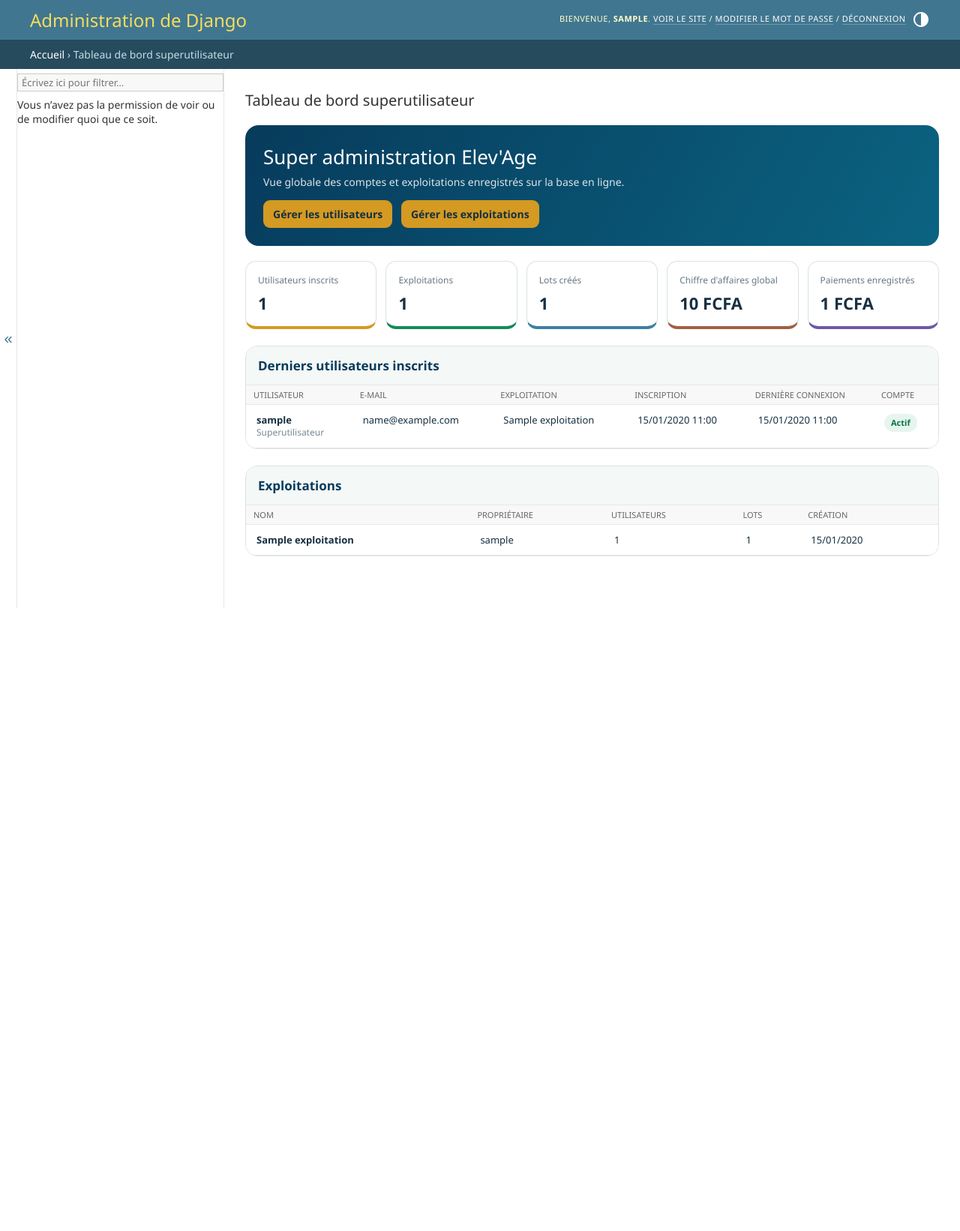
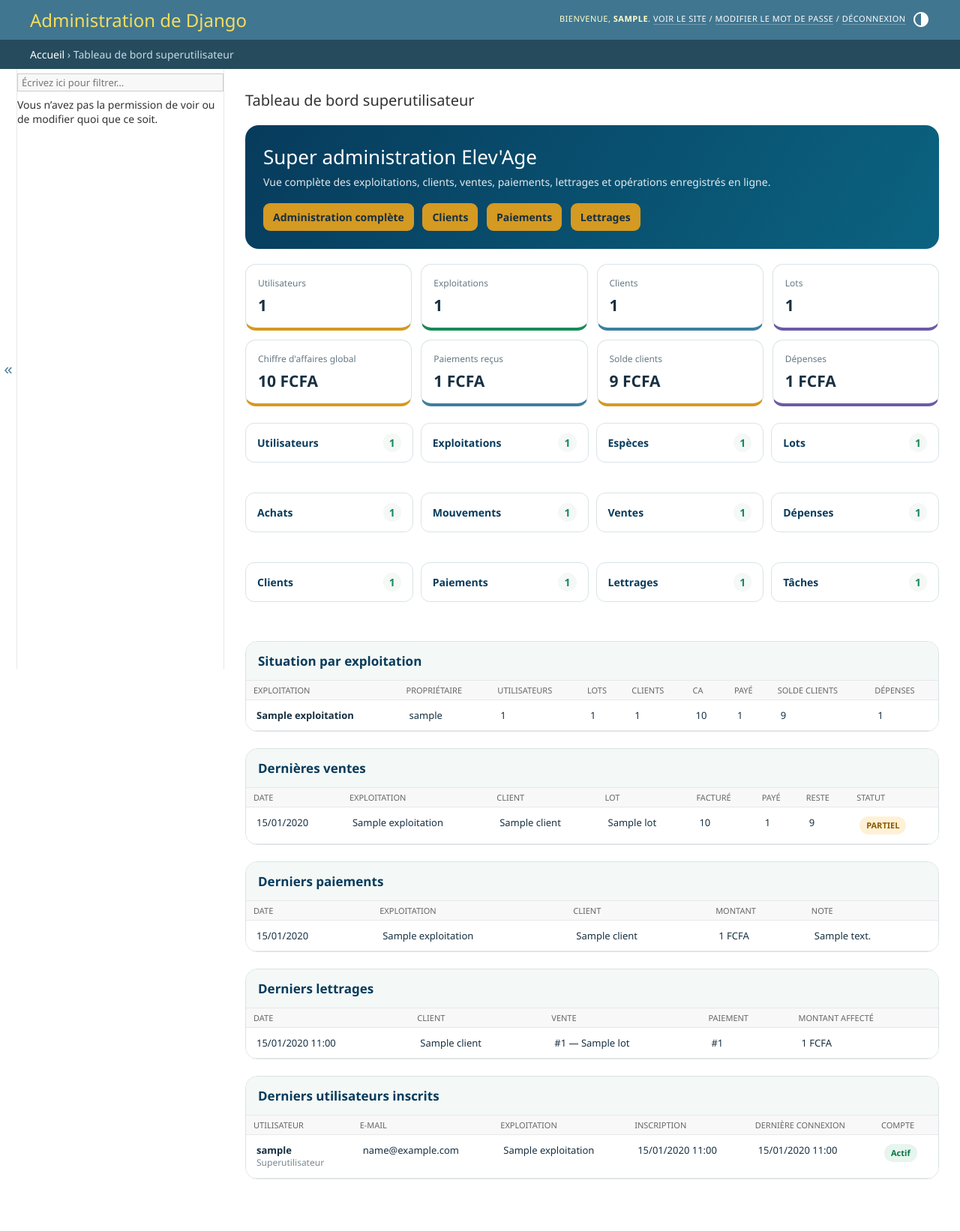
Before and after one commit to myarilove1881989-maker/backend-elevage, a Django app: page /admin/super-dashboard/ in a window 1280 px wide. Shown: the whole page at 75% size. Before the commit the page ends 811 px from the top, so only its background shows below. Run offline with Django 5.2, Linux system fonts and the light colour scheme; a user stored in the database is signed in; tables that the repository leaves empty hold one stand-in row (values such as "Sample post").

Commit message:
Afficher tous les modules sur le tableau superutilisateur

```diff
--- a/core/templates/admin/superadmin_dashboard.html
+++ b/core/templates/admin/superadmin_dashboard.html
@@ -3,82 +3,78 @@
 {% block extrastyle %}
 {{ block.super }}
 <style>
-  :root { --navy:#073b5c; --green:#178a5a; --gold:#d49a22; --ink:#173042; --line:#d9e3e7; --soft:#f4f8f6; }
-  #content { padding:28px; }
-  .hero { background:linear-gradient(120deg,var(--navy),#0b6381); color:white; padding:24px; border-radius:18px; margin-bottom:20px; }
-  .hero h1 { color:white; margin:0 0 6px; font-size:26px; }
-  .hero p { margin:0; opacity:.85; }
-  .metrics { display:grid; grid-template-columns:repeat(5,minmax(150px,1fr)); gap:12px; margin-bottom:22px; }
-  .metric { background:white; border:1px solid var(--line); border-radius:14px; padding:16px; border-bottom:4px solid var(--gold); }
-  .metric:nth-child(2) { border-bottom-color:var(--green); }
-  .metric:nth-child(3) { border-bottom-color:#3d7fa1; }
-  .metric:nth-child(4) { border-bottom-color:#a35f42; }
-  .metric:nth-child(5) { border-bottom-color:#6c5aa7; }
-  .metric span { display:block; color:#667985; font-size:12px; margin-bottom:7px; }
-  .metric strong { color:var(--ink); font-size:22px; }
-  .panel { background:white; border:1px solid var(--line); border-radius:16px; overflow:hidden; margin-bottom:22px; }
-  .panel h2 { background:var(--soft); color:var(--navy); padding:14px 16px; margin:0; font-size:17px; }
-  .table-wrap { overflow-x:auto; }
-  table { width:100%; border-collapse:collapse; }
-  th { background:#f8fafb; color:#60727e; font-size:12px; text-align:left; padding:11px 14px; }
-  td { padding:12px 14px; border-top:1px solid #edf1f3; color:var(--ink); }
-  .badge { display:inline-block; border-radius:99px; padding:4px 9px; font-size:11px; font-weight:700; }
-  .yes { background:#e6f5ee; color:#087344; }
-  .no { background:#f4f4f4; color:#68747c; }
-  .muted { color:#788993; font-size:12px; }
-  .actions { margin-top:14px; }
-  .actions a { display:inline-block; background:var(--gold); color:#172f3f !important; padding:9px 13px; border-radius:9px; font-weight:700; margin-right:8px; }
-  @media(max-width:1000px){ .metrics{grid-template-columns:repeat(2,1fr)} }
-  @media(max-width:600px){ #content{padding:14px}.metrics{grid-template-columns:1fr} }
+:root{--navy:#073b5c;--green:#178a5a;--gold:#d49a22;--ink:#173042;--line:#d9e3e7;--soft:#f4f8f6;--danger:#ad3d3d}
+#content{padding:28px}.hero{background:linear-gradient(120deg,var(--navy),#0b6381);color:#fff;padding:24px;border-radius:18px;margin-bottom:20px}
+.hero h1{color:#fff;margin:0 0 6px;font-size:26px}.hero p{margin:0;opacity:.88}
+.metrics{display:grid;grid-template-columns:repeat(4,minmax(170px,1fr));gap:12px;margin-bottom:22px}
+.metric{background:#fff;border:1px solid var(--line);border-radius:14px;padding:16px;border-bottom:4px solid var(--gold)}
+.metric:nth-child(2n){border-bottom-color:var(--green)}.metric:nth-child(3n){border-bottom-color:#3d7fa1}.metric:nth-child(4n){border-bottom-color:#6c5aa7}
+.metric span{display:block;color:#667985;font-size:12px;margin-bottom:7px}.metric strong{color:var(--ink);font-size:21px}
+.modules{display:grid;grid-template-columns:repeat(4,minmax(150px,1fr));gap:10px;margin-bottom:22px}
+.module{display:flex;justify-content:space-between;align-items:center;background:#fff;border:1px solid var(--line);border-radius:12px;padding:13px 15px;color:var(--navy)!important;font-weight:700}
+.module b{background:var(--soft);border-radius:99px;padding:3px 8px;color:var(--green)}
+.panel{background:#fff;border:1px solid var(--line);border-radius:16px;overflow:hidden;margin-bottom:22px}.panel h2{background:var(--soft);color:var(--navy);padding:14px 16px;margin:0;font-size:17px}
+.table-wrap{overflow-x:auto}table{width:100%;border-collapse:collapse}th{background:#f8fafb;color:#60727e;font-size:12px;text-align:left;padding:11px 14px;white-space:nowrap}td{padding:12px 14px;border-top:1px solid #edf1f3;color:var(--ink);white-space:nowrap}
+.badge{display:inline-block;border-radius:99px;padding:4px 9px;font-size:11px;font-weight:700}.yes{background:#e6f5ee;color:#087344}.no{background:#f4f4f4;color:#68747c}.warning{background:#fff1d6;color:#8a5b00}.danger{background:#fde9e9;color:var(--danger)}.muted{color:#788993;font-size:12px}
+.actions{margin-top:14px}.actions a{display:inline-block;background:var(--gold);color:#172f3f!important;padding:9px 13px;border-radius:9px;font-weight:700;margin:4px 8px 0 0}
+@media(max-width:1050px){.metrics,.modules{grid-template-columns:repeat(2,1fr)}}@media(max-width:600px){#content{padding:14px}.metrics,.modules{grid-template-columns:1fr}}
 </style>
 {% endblock %}
 
 {% block content %}
 <div class="hero">
   <h1>Super administration Elev'Age</h1>
-  <p>Vue globale des comptes et exploitations enregistrés sur la base en ligne.</p>
+  <p>Vue complète des exploitations, clients, ventes, paiements, lettrages et opérations enregistrés en ligne.</p>
   <div class="actions">
-    <a href="{% url 'admin:core_user_changelist' %}">Gérer les utilisateurs</a>
-    <a href="{% url 'admin:core_exploitation_changelist' %}">Gérer les exploitations</a>
+    <a href="{% url 'admin:index' %}">Administration complète</a>
+    <a href="{% url 'admin:core_client_changelist' %}">Clients</a>
+    <a href="{% url 'admin:core_payment_changelist' %}">Paiements</a>
+    <a href="{% url 'admin:core_lettrage_changelist' %}">Lettrages</a>
   </div>
 </div>
 
 <section class="metrics">
-  <div class="metric"><span>Utilisateurs inscrits</span><strong>{{ total_users }}</strong></div>
+  <div class="metric"><span>Utilisateurs</span><strong>{{ total_users }}</strong></div>
   <div class="metric"><span>Exploitations</span><strong>{{ total_exploitations }}</strong></div>
-  <div class="metric"><span>Lots créés</span><strong>{{ total_lots }}</strong></div>
+  <div class="metric"><span>Clients</span><strong>{{ total_clients }}</strong></div>
+  <div class="metric"><span>Lots</span><strong>{{ total_lots }}</strong></div>
   <div class="metric"><span>Chiffre d'affaires global</span><strong>{{ total_sales|floatformat:0 }} FCFA</strong></div>
-  <div class="metric"><span>Paiements enregistrés</span><strong>{{ total_payments|floatformat:0 }} FCFA</strong></div>
+  <div class="metric"><span>Paiements reçus</span><strong>{{ total_payments|floatformat:0 }} FCFA</strong></div>
+  <div class="metric"><span>Solde clients</span><strong>{{ total_balance|floatformat:0 }} FCFA</strong></div>
+  <div class="metric"><span>Dépenses</span><strong>{{ total_expenses|floatformat:0 }} FCFA</strong></div>
 </section>
 
-<section class="panel">
-  <h2>Derniers utilisateurs inscrits</h2>
-  <div class="table-wrap"><table>
-    <thead><tr><th>Utilisateur</th><th>E-mail</th><th>Exploitation</th><th>Inscription</th><th>Dernière connexion</th><th>Compte</th></tr></thead>
-    <tbody>
-    {% for account in users %}
-      <tr>
-        <td><strong>{{ account.username }}</strong>{% if account.is_superuser %}<br><span class="muted">Superutilisateur</span>{% endif %}</td>
-        <td>{{ account.email|default:"-" }}</td>
-        <td>{{ account.exploitation.nom|default:"-" }}</td>
-        <td>{{ account.date_joined|date:"d/m/Y H:i" }}</td>
-        <td>{% if account.last_login %}{{ account.last_login|date:"d/m/Y H:i" }}{% else %}<span class="muted">Jamais</span>{% endif %}</td>
-        <td><span class="badge {% if account.is_active %}yes{% else %}no{% endif %}">{% if account.is_active %}Actif{% else %}Désactivé{% endif %}</span></td>
-      </tr>
-    {% empty %}<tr><td colspan="6">Aucun utilisateur.</td></tr>{% endfor %}
-    </tbody>
-  </table></div>
+<section class="modules">
+{% for label, count, route in modules %}
+  <a class="module" href="{% url route %}"><span>{{ label }}</span><b>{{ count }}</b></a>
+{% endfor %}
 </section>
 
-<section class="panel">
-  <h2>Exploitations</h2>
-  <div class="table-wrap"><table>
-    <thead><tr><th>Nom</th><th>Propriétaire</th><th>Utilisateurs</th><th>Lots</th><th>Création</th></tr></thead>
-    <tbody>
-    {% for farm in exploitations %}
-      <tr><td><strong>{{ farm.nom }}</strong></td><td>{{ farm.proprietaire.username }}</td><td>{{ farm.users_count }}</td><td>{{ farm.lots_count }}</td><td>{{ farm.date_creation|date:"d/m/Y" }}</td></tr>
-    {% empty %}<tr><td colspan="5">Aucune exploitation.</td></tr>{% endfor %}
-    </tbody>
-  </table></div>
-</section>
+<section class="panel"><h2>Situation par exploitation</h2><div class="table-wrap"><table>
+<thead><tr><th>Exploitation</th><th>Propriétaire</th><th>Utilisateurs</th><th>Lots</th><th>Clients</th><th>CA</th><th>Payé</th><th>Solde clients</th><th>Dépenses</th></tr></thead>
+<tbody>{% for farm in exploitations %}<tr>
+<td><strong>{{ farm.nom }}</strong></td><td>{{ farm.proprietaire.username }}</td><td>{{ farm.users_count }}</td><td>{{ farm.lots_count }}</td><td>{{ farm.clients_count }}</td>
+<td>{{ farm.sales_total|floatformat:0 }}</td><td>{{ farm.payments_total|floatformat:0 }}</td><td>{{ farm.balance_total|floatformat:0 }}</td><td>{{ farm.expenses_total|floatformat:0 }}</td>
+</tr>{% empty %}<tr><td colspan="9">Aucune exploitation.</td></tr>{% endfor %}</tbody>
+</table></div></section>
+
+<section class="panel"><h2>Dernières ventes</h2><div class="table-wrap"><table>
+<thead><tr><th>Date</th><th>Exploitation</th><th>Client</th><th>Lot</th><th>Facturé</th><th>Payé</th><th>Reste</th><th>Statut</th></tr></thead>
+<tbody>{% for sale in recent_sales %}<tr><td>{{ sale.date|date:"d/m/Y" }}</td><td>{{ sale.lot.exploitation.nom }}</td><td>{{ sale.client|default:"-" }}</td><td>{{ sale.lot.nom }}</td><td>{{ sale.montant_total|floatformat:0 }}</td><td>{{ sale.montant_paye|floatformat:0 }}</td><td>{{ sale.reste_a_payer|floatformat:0 }}</td><td><span class="badge {% if sale.statut == 'PAYE' %}yes{% elif sale.statut == 'PARTIEL' %}warning{% else %}danger{% endif %}">{{ sale.statut }}</span></td></tr>{% empty %}<tr><td colspan="8">Aucune vente.</td></tr>{% endfor %}</tbody>
+</table></div></section>
+
+<section class="panel"><h2>Derniers paiements</h2><div class="table-wrap"><table>
+<thead><tr><th>Date</th><th>Exploitation</th><th>Client</th><th>Montant</th><th>Note</th></tr></thead>
+<tbody>{% for payment in recent_payments %}<tr><td>{{ payment.date|date:"d/m/Y" }}</td><td>{{ payment.exploitation.nom }}</td><td>{{ payment.client.nom }}</td><td>{{ payment.montant|floatformat:0 }} FCFA</td><td>{{ payment.note|default:"-" }}</td></tr>{% empty %}<tr><td colspan="5">Aucun paiement.</td></tr>{% endfor %}</tbody>
+</table></div></section>
+
+<section class="panel"><h2>Derniers lettrages</h2><div class="table-wrap"><table>
+<thead><tr><th>Date</th><th>Client</th><th>Vente</th><th>Paiement</th><th>Montant affecté</th></tr></thead>
+<tbody>{% for allocation in recent_allocations %}<tr><td>{{ allocation.created_at|date:"d/m/Y H:i" }}</td><td>{{ allocation.vente.client|default:allocation.payment.client }}</td><td>#{{ allocation.vente_id }} — {{ allocation.vente.lot.nom }}</td><td>#{{ allocation.payment_id }}</td><td>{{ allocation.montant|floatformat:0 }} FCFA</td></tr>{% empty %}<tr><td colspan="5">Aucun lettrage.</td></tr>{% endfor %}</tbody>
+</table></div></section>
+
+<section class="panel"><h2>Derniers utilisateurs inscrits</h2><div class="table-wrap"><table>
+<thead><tr><th>Utilisateur</th><th>E-mail</th><th>Exploitation</th><th>Inscription</th><th>Dernière connexion</th><th>Compte</th></tr></thead>
+<tbody>{% for account in users %}<tr><td><strong>{{ account.username }}</strong>{% if account.is_superuser %}<br><span class="muted">Superutilisateur</span>{% endif %}</td><td>{{ account.email|default:"-" }}</td><td>{{ account.exploitation.nom|default:"-" }}</td><td>{{ account.date_joined|date:"d/m/Y H:i" }}</td><td>{% if account.last_login %}{{ account.last_login|date:"d/m/Y H:i" }}{% else %}<span class="muted">Jamais</span>{% endif %}</td><td><span class="badge {% if account.is_active %}yes{% else %}no{% endif %}">{% if account.is_active %}Actif{% else %}Désactivé{% endif %}</span></td></tr>{% empty %}<tr><td colspan="6">Aucun utilisateur.</td></tr>{% endfor %}</tbody>
+</table></div></section>
 {% endblock %}
```
